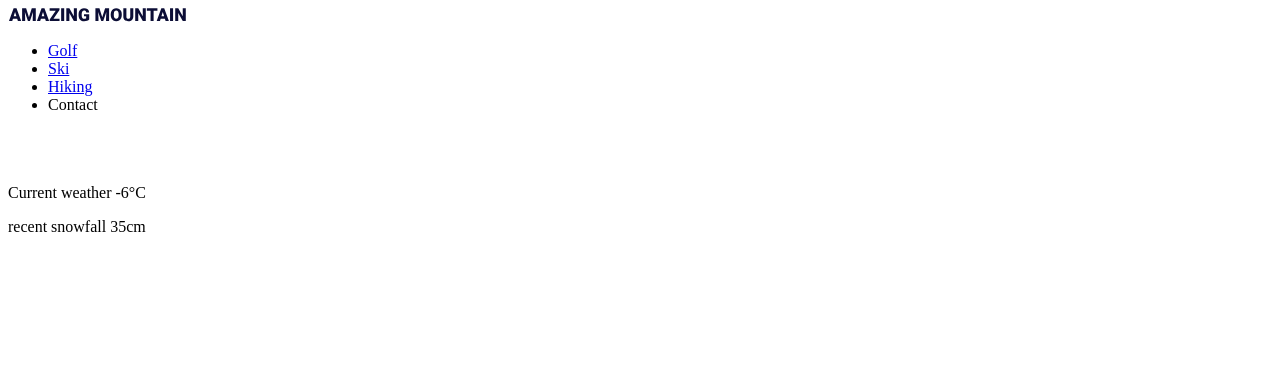
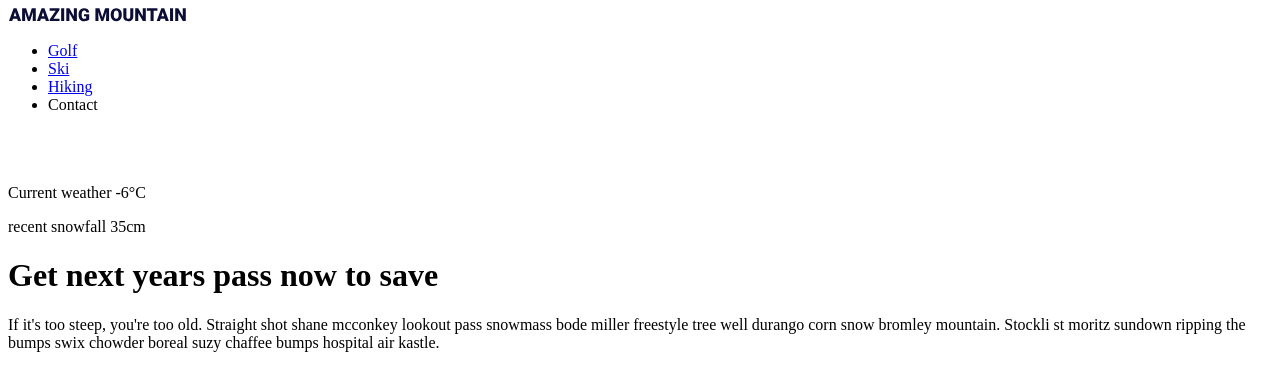
Before and after one commit to Andrus123/amazing-mountain, a plain HTML site: page index.html in a window 1280 px wide. Drawn offline with Linux system fonts and the light colour scheme.

Commit message:
Update index.html

```diff
--- a/index.html
+++ b/index.html
@@ -34,8 +34,8 @@
     </header>
 
     <main class="main-ski-image">
-        <h1 class="main__title"></h1>
-        <p class="main__intro"></p>
+        <h1 class="main__title">Get next years pass now to save</h1>
+        <p class="main__intro">If it's too steep, you're too old. Straight shot shane mcconkey lookout pass snowmass bode miller freestyle tree well durango corn snow bromley mountain. Stockli st moritz sundown ripping the bumps swix chowder boreal suzy chaffee bumps hospital air kastle. </p>
         <a href="" class="btn btn--primary"></a>
         <a href="" class="btn btn--outline"></a>
     </main>
```
